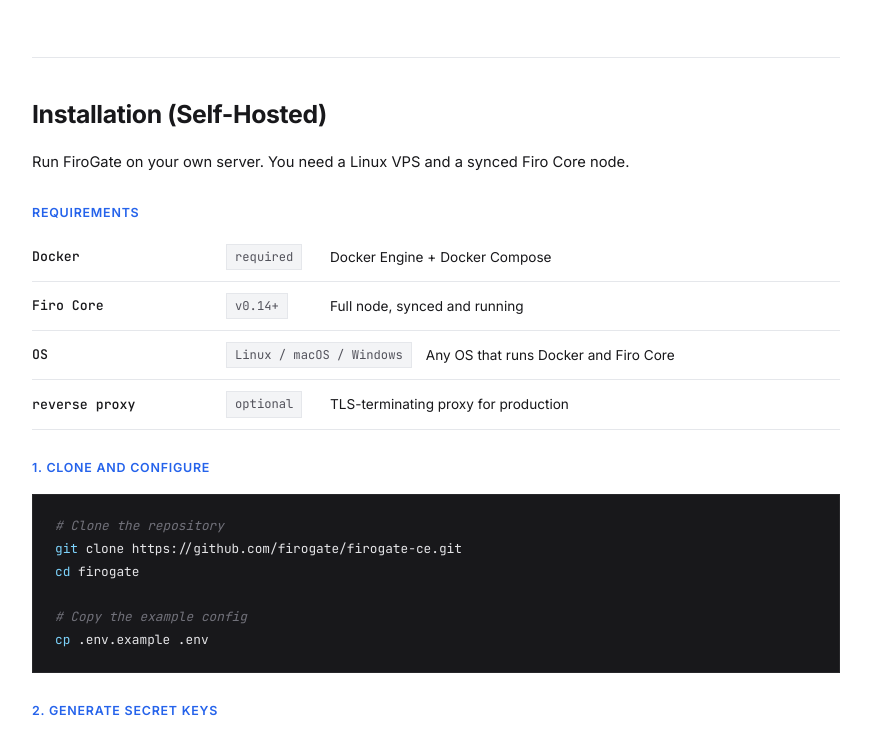
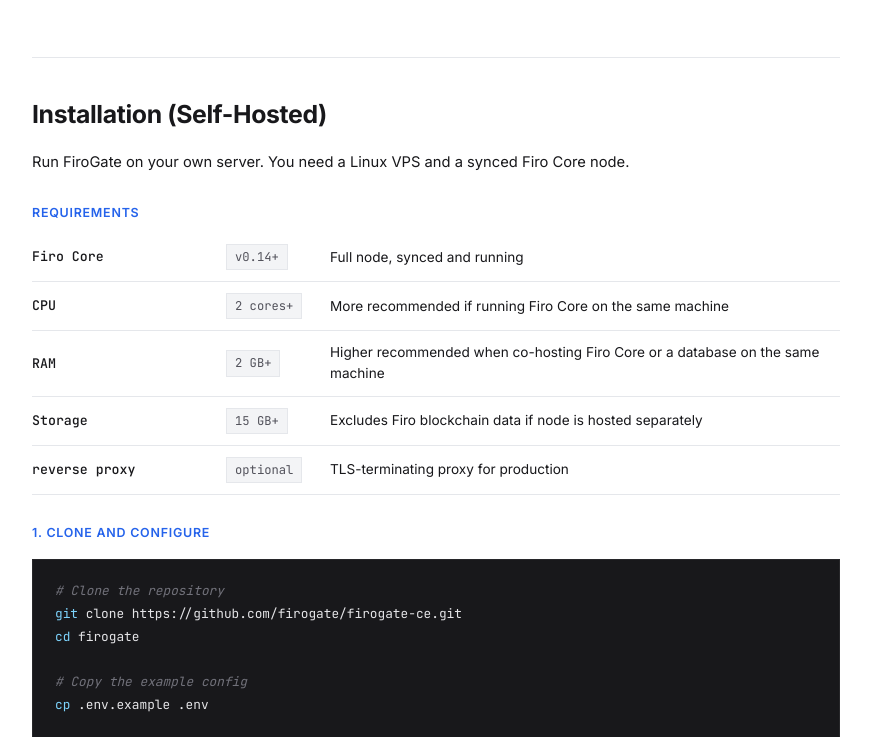
Before and after one commit to firogate/firogate-ce, a FastAPI app: page /docs in a window 1280 px wide. Shown: the part 1201-1938 px from the top of the page, without its empty margins (304-1175 px from the left). Run offline with FastAPI, Linux system fonts and the light colour scheme; data that the repository does not hold is empty; parts of the project's set-up code (start-up, migrations or seed data) failed here and were passed over; some libraries are stand-ins or nearby versions.

Commit message:
update requirements guide

```diff
--- a/templates/api-docs.html
+++ b/templates/api-docs.html
@@ -787,9 +787,10 @@ pre::-webkit-scrollbar-track{background:transparent}
 <p>Run FiroGate on your own server. You need a Linux VPS and a synced Firo Core node.</p>
 
 <h3>Requirements</h3>
-<div class="field"><span class="field-name">Docker</span><span class="field-type get">required</span><span class="field-desc">Docker Engine + Docker Compose</span></div>
 <div class="field"><span class="field-name">Firo Core</span><span class="field-type get">v0.14+</span><span class="field-desc">Full node, synced and running</span></div>
-<div class="field"><span class="field-name">OS</span><span class="field-type get">Linux / macOS / Windows</span><span class="field-desc">Any OS that runs Docker and Firo Core</span></div>
+<div class="field"><span class="field-name">CPU</span><span class="field-type get">2 cores+</span><span class="field-desc">More recommended if running Firo Core on the same machine</span></div>
+<div class="field"><span class="field-name">RAM</span><span class="field-type get">2 GB+</span><span class="field-desc">Higher recommended when co-hosting Firo Core or a database on the same machine</span></div>
+<div class="field"><span class="field-name">Storage</span><span class="field-type get">15 GB+</span><span class="field-desc">Excludes Firo blockchain data if node is hosted separately</span></div>
 <div class="field"><span class="field-name">reverse proxy</span><span class="field-type get">optional</span><span class="field-desc">TLS-terminating proxy for production</span></div>
 
 <h3>1. Clone and configure</h3>
```
